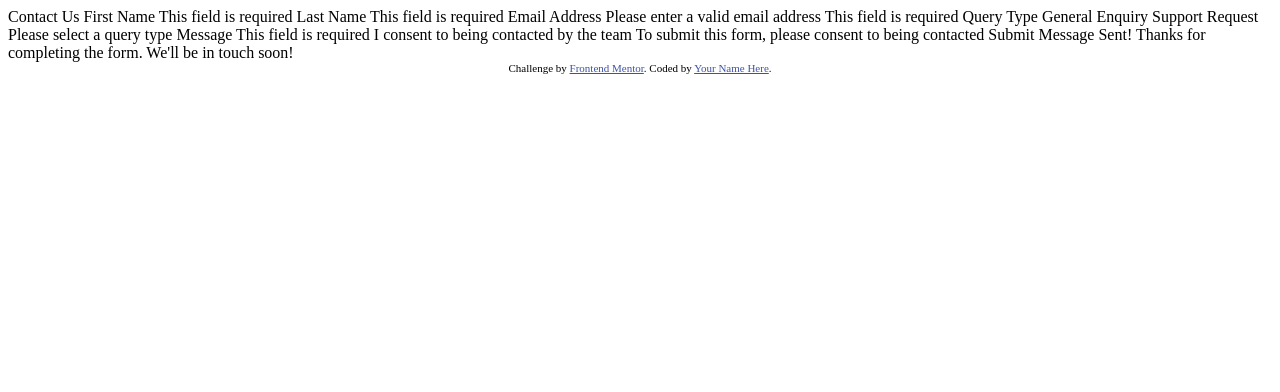
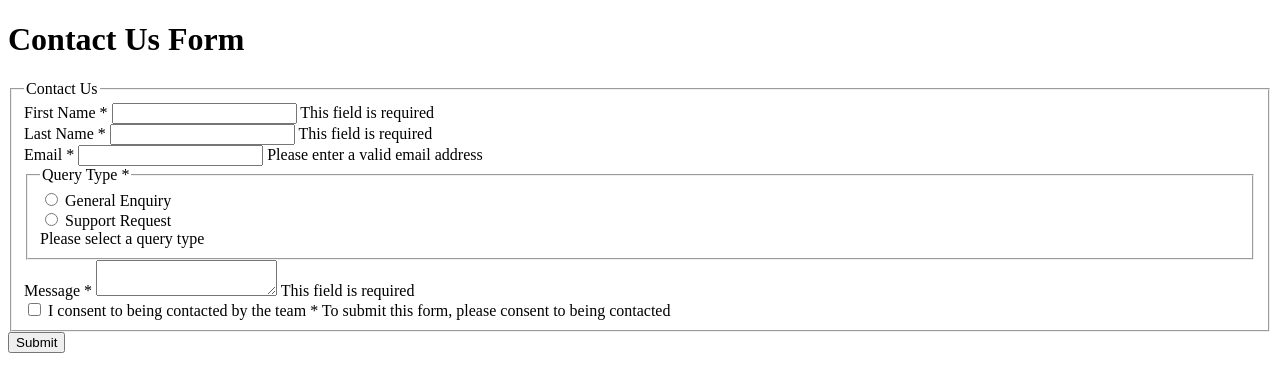
Before and after one commit to ralphvirtucio/contact-form, a plain HTML site: page index.html in a window 1280 px wide. Drawn offline with Linux system fonts and the light colour scheme.

Commit message:
Features: Semantic HTML layout

```diff
--- a/index.html
+++ b/index.html
@@ -15,38 +15,61 @@
   </style>
 </head>
 <body>
+  <main>
+    <h1 class="visually-hidden">Contact Us Form</h1>
+    <form action="#">
+      <fieldset>
+        <legend>Contact Us</legend>
 
-  Contact Us
+        <div>
+          <label for="first_name">First Name <span aria-hidden="true" class="required">*</span></label>
+          <input type="text" id="first_name" name="first_name" aria-invalid="true" aria-describedby="first_name-error" required>
+          <span id="first_name-error">This field is required</span>
+        </div>
 
-  First Name
-  This field is required
+        <div>
+          <label for="last_name">Last Name <span aria-hidden="true" class="required">*</span></label>
+          <input type="text" id="last_name" name="last_name" aria-invalid="true" aria-describedby="last_name-error" required>
+          <span id="last_name-error">This field is required</span>
+        </div>
 
-  Last Name
-  This field is required
+        <div>
+          <label for="email">Email <span aria-hidden="true" class="required">*</span></label>
+          <input type="email" id="email" name="email" aria-invalid="true" aria-describedby="email-error" required>
+          <span id="email-error">Please enter a valid email address</span>
+        </div>
 
-  Email Address
-  Please enter a valid email address
-  This field is required
+        <fieldset >
+          <legend>Query Type <span class="required" aria-hidden="true">*</span></legend>
 
-  Query Type
-  General Enquiry
-  Support Request
-  Please select a query type
+          <div>
+            <input type="radio" name="query" id="gen_enquiry" value="General Enquiry" aria-describedby="query-error">
+            <label for="gen_enquiry">General Enquiry</label>
+          </div>
 
-  Message
-  This field is required
+          <div>
+            <input type="radio" name="query" id="support_req" value="Support Request" aria-describedby="query-error">
+            <label for="support_req">Support Request</label>
+          </div>
 
-  I consent to being contacted by the team
-  To submit this form, please consent to being contacted
+          <span id="query-error">Please select a query type</span>
+        </fieldset>
 
-  Submit
+        <div>
+          <label for="message">Message <span aria-hidden="true" class="required">*</span></label>
+          <textarea name="message" id="message" aria-describedby="message-error" aria-invalid="true" required></textarea>
+          <span id="message-error">This field is required</span>
+        </div>
 
-  Message Sent!
-  Thanks for completing the form. We'll be in touch soon!
+        <div>
+          <input type="checkbox" name="consent" id="consent" aria-describedby="consent-error" aria-invalid="true" required>
+          <label for="consent">I consent to being contacted by the team <span aria-hidden="true" class="required">*</span></label>
+          <span id="consent-error">To submit this form, please consent to being contacted</span>
+        </div>
+      </fieldset>
 
-  <div class="attribution">
-    Challenge by <a href="https://www.frontendmentor.io?ref=challenge">Frontend Mentor</a>.
-    Coded by <a href="#">Your Name Here</a>.
-  </div>
+      <button type="submit">Submit</button>
+    </form>
+  </main>
 </body>
 </html>
```
